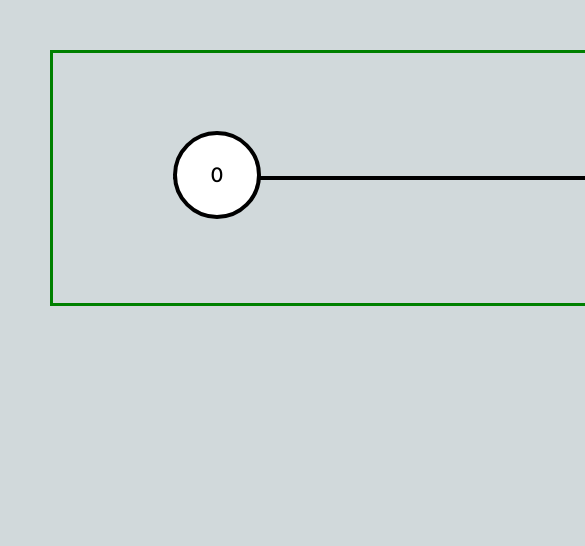
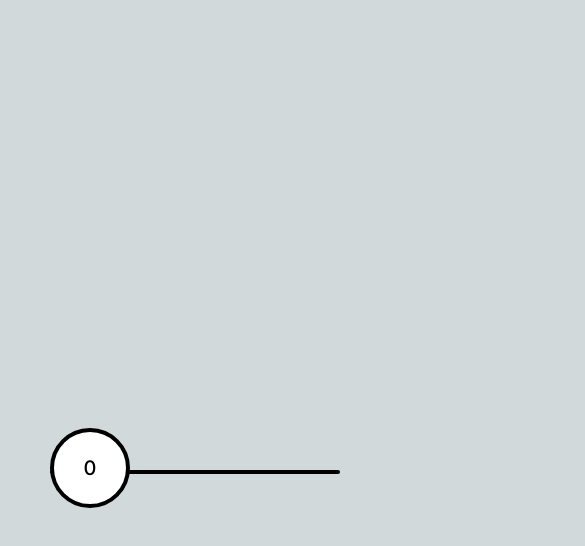
Before and after one commit to HsuMonA/slider-project, a React (Create React App) app: page / in a window 390 px wide. Shown: the top 546 px of the page, 585 px wide, since content can reach past the window. Built offline with nearby package versions, Linux system fonts and the light colour scheme.

Commit message:
add media query and clean unnecessary codes

```diff
--- a/src/slider/Slider.css
+++ b/src/slider/Slider.css
@@ -4,17 +4,16 @@ body {
 
 .container {
   display: flex;
+  max-width: 100%;
   justify-content: center;
-  align-items: center;
-  margin: 50px;
-  width: 700px;
-  height: 250px;
-  border: 3px solid green;
+  margin: 250px;
+  padding: 10px;
+  height: 100vh;
 }
 
 .track {
   display: block;
-  position: absolute;
+  position: relative;
   width: 460px;
   height: 4px;
   background: #000000;
@@ -33,21 +32,18 @@ body {
   display: block;
   box-sizing: border-box;
   position: relative;
-  width: 88px;
-  height: 88px;
+  width: 80px;
+  height: 80px;
   background: #ffffff;
   border: 4px solid #000000;
   border-radius: 50%;
-  top: -45px;
+  top: -42px;
   cursor: pointer;
 }
 
-.thumb:hover {
-  background: #0d34ff;
-  box-shadow: 0px 0px 16px rgba(0, 0, 0, 0.5);
-  border: 4px solid #0d34ff;
-}
 .thumb:active {
+  width: 88px;
+  height: 88px;
   background: #0d34ff;
   box-shadow: 0px 0px 16px rgba(0, 0, 0, 0.5);
   border: 4px solid #0d34ff;
@@ -69,7 +65,15 @@ body {
   transform: translate(-50%, -50%);
 }
 
-.text:hover {
+.text:active {
   width: 88px;
   color: #ffffff;
 }
+
+@media screen and (max-width: 768px) {
+  .container {
+    align-items: center;
+    margin: 10px;
+    padding: 40px;
+  }
+}
--- a/src/slider/Slider.js
+++ b/src/slider/Slider.js
@@ -37,6 +37,7 @@ function Slider(props) {
     document.addEventListener("mouseup", onMouseUp);
     document.addEventListener("mousedown", onMouseDown);
     document.addEventListener("mousemove", onMouseMove);
+
     return () => {
       document.removeEventListener("mouseup", onMouseUp);
       document.removeEventListener("mousedown", onMouseDown);
```
